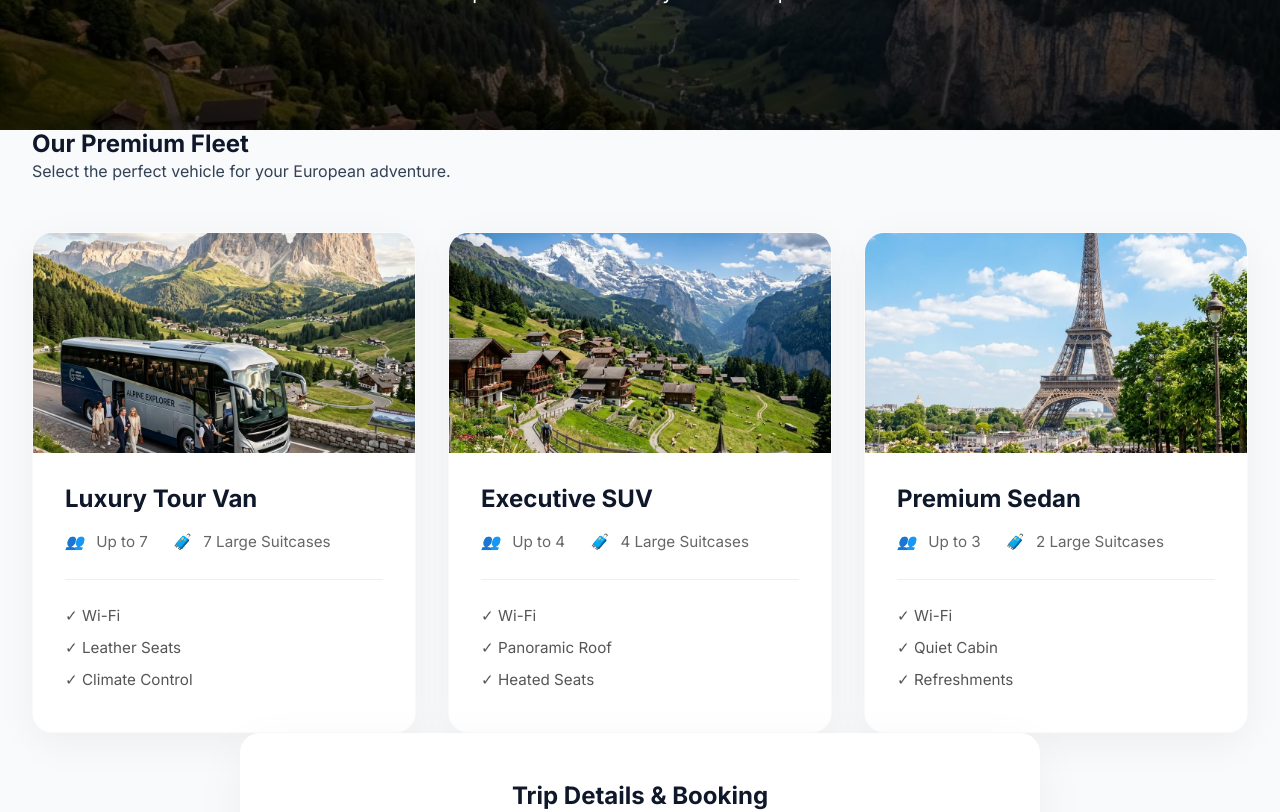
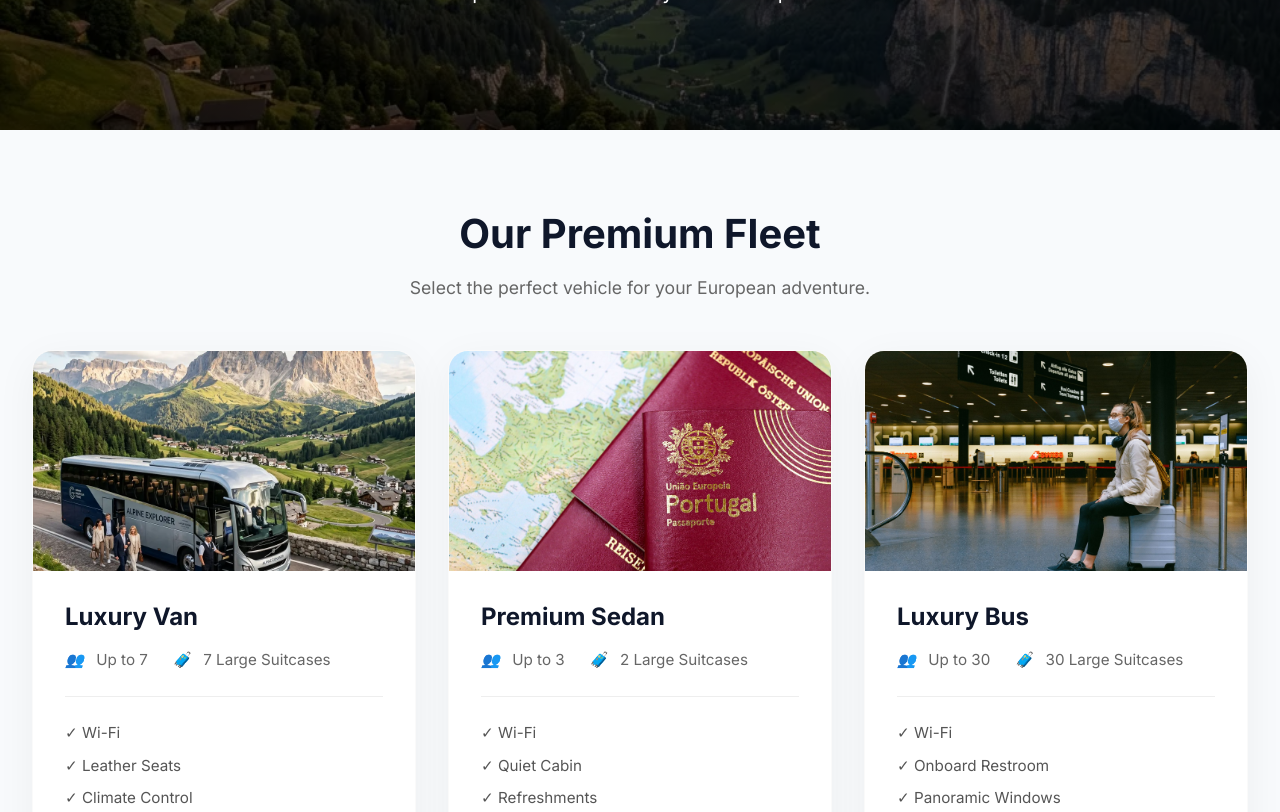
Before and after one commit to AMGRPrabhatha/eutours, a React (Vite) app: page /book-vehicle in a window 1280 px wide. Shown: the part 340-1152 px from the top of the page. Built offline with nearby package versions, Linux system fonts and the light colour scheme.

Commit message:
Fix layout bugs and update vehicles on booking page

```diff
--- a/src/assets/css/styles.css
+++ b/src/assets/css/styles.css
@@ -2813,6 +2813,26 @@ ul {
 }
 
 /* Fleet Section */
+.booking-fleet {
+  padding: 5rem 0;
+}
+
+.booking-fleet .section-header {
+  text-align: center;
+  margin-bottom: 3rem;
+}
+
+.booking-fleet .section-header h2 {
+  font-size: 2.5rem;
+  color: var(--primary);
+  margin-bottom: 1rem;
+}
+
+.booking-fleet .section-header p {
+  color: #666;
+  font-size: 1.1rem;
+}
+
 .fleet-grid {
   display: grid;
   grid-template-columns: repeat(auto-fit, minmax(300px, 1fr));
@@ -2887,6 +2907,10 @@ ul {
 }
 
 /* Booking Form Section */
+.booking-form-section {
+  padding: 5rem 0;
+}
+
 .booking-form-container {
   max-width: 800px;
   margin: 0 auto;
--- a/src/pages/BookVehicle.jsx
+++ b/src/pages/BookVehicle.jsx
@@ -19,27 +19,27 @@ const staggerContainer = {
 const vehicles = [
   {
     id: 'luxury-van',
-    name: 'Luxury Tour Van',
+    name: 'Luxury Van',
     image: '/images/luxury_van_1781075675269.webp',
     passengers: 'Up to 7',
     luggage: '7 Large Suitcases',
     features: ['Wi-Fi', 'Leather Seats', 'Climate Control']
   },
   {
-    id: 'executive-suv',
-    name: 'Executive SUV',
-    image: '/images/switzerland_vertical_1781089957980.webp',
-    passengers: 'Up to 4',
-    luggage: '4 Large Suitcases',
-    features: ['Wi-Fi', 'Panoramic Roof', 'Heated Seats']
-  },
-  {
     id: 'premium-sedan',
     name: 'Premium Sedan',
-    image: '/images/paris_dest_1781075727792.webp',
+    image: '/images/airport_transfers.jpg',
     passengers: 'Up to 3',
     luggage: '2 Large Suitcases',
     features: ['Wi-Fi', 'Quiet Cabin', 'Refreshments']
+  },
+  {
+    id: 'luxury-bus',
+    name: 'Luxury Bus',
+    image: '/images/vehicle_fleet.jpg',
+    passengers: 'Up to 30',
+    luggage: '30 Large Suitcases',
+    features: ['Wi-Fi', 'Onboard Restroom', 'Panoramic Windows']
   }
 ];
 
```
